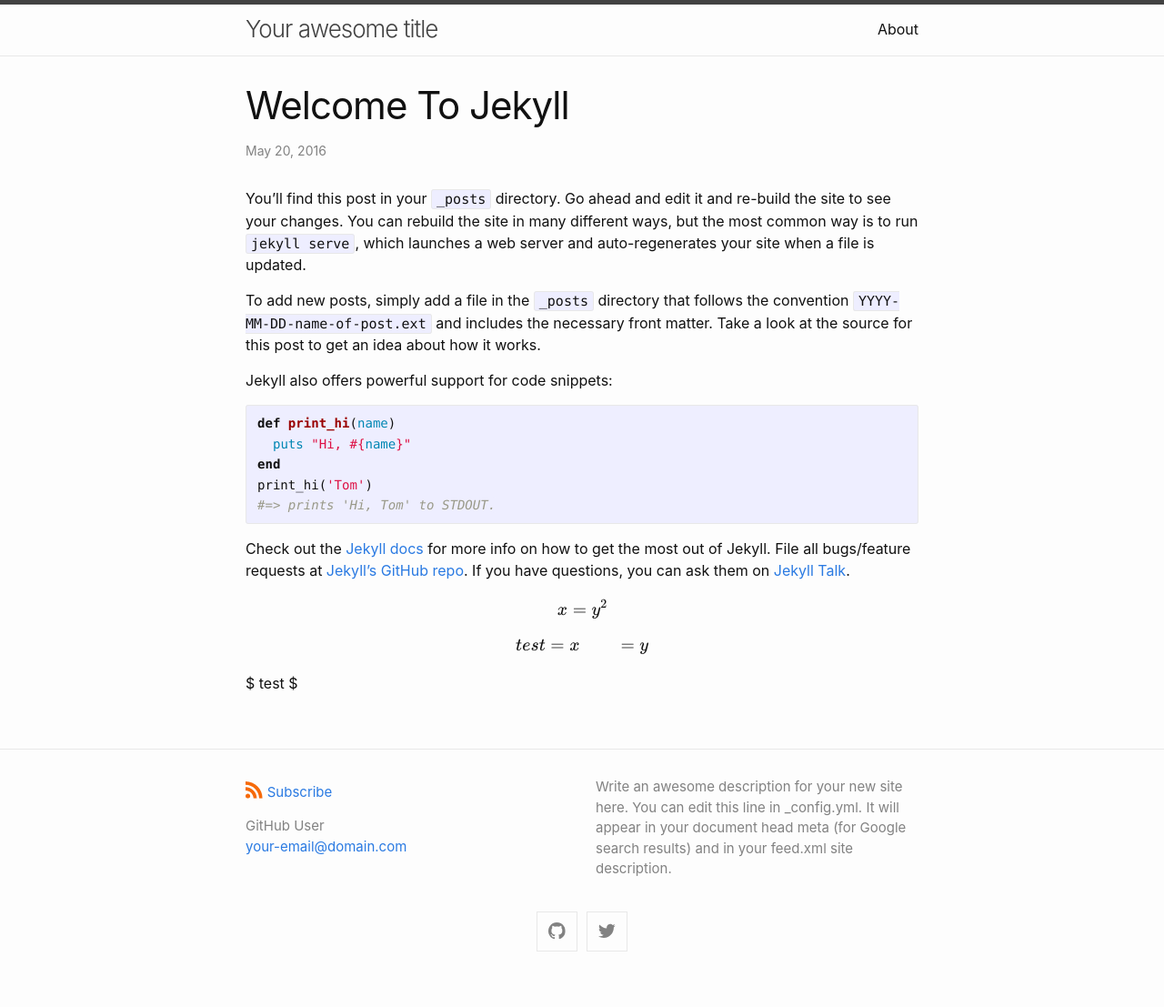
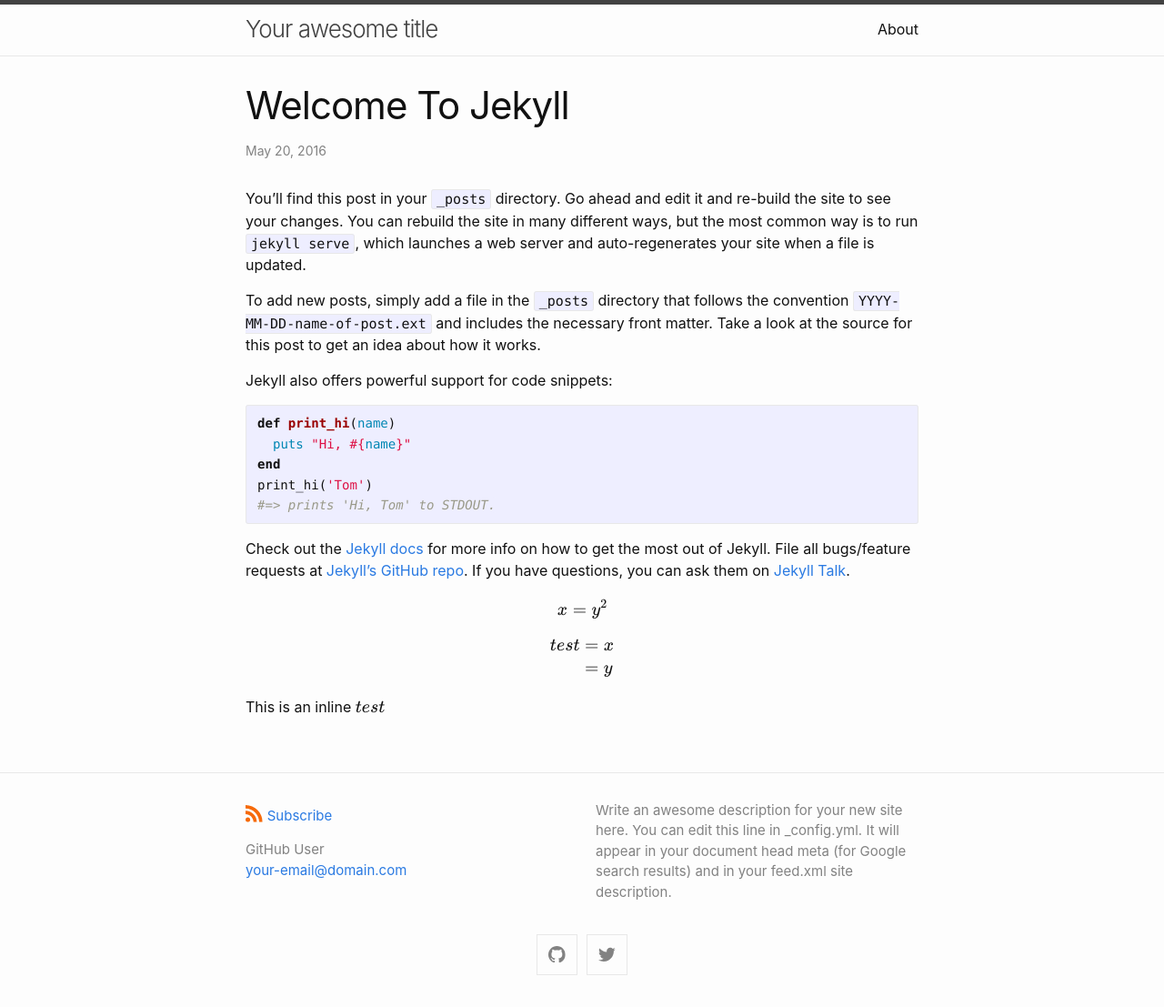
Before and after one commit to MariaChrysafis/MariaChrysafis.github.io, a Jekyll site: the page built from _posts/2016-05-20-welcome-to-jekyll.md, in a window 1280 px wide. Shown: the whole page at 91% size. Built offline with Jekyll 4.4.1, drawn with Linux system fonts in a browser that asks for light colours; formulas are drawn with MathJax 3; before the commit the page ends 1081 px from its top, so only the background shows below that; part of the change alters nothing that is shown.

Commit message:
better latex
better latex

```diff
--- a/_layouts/default.html
+++ b/_layouts/default.html
@@ -19,4 +19,20 @@
 
 </html>
 
-<script type="text/javascript" src="http://cdn.mathjax.org/mathjax/latest/MathJax.js?config=TeX-AMS-MML_HTMLorMML"></script>
+<script type="text/x-mathjax-config">
+  MathJax.Hub.Config({
+    jax: ["input/TeX","input/MathML","output/SVG", "output/CommonHTML"],
+extensions: ["tex2jax.js","mml2jax.js","MathMenu.js","MathZoom.js", "CHTML-preview.js"],
+TeX: {
+  extensions: ["AMSmath.js","AMSsymbols.js","noErrors.js","noUndefined.js"]
+},
+  tex2jax: {
+      inlineMath: [ ['$','$'], ["\\(","\\)"] ],
+      displayMath: [ ['$$','$$'], ["\\[","\\]"] ],
+      processEscapes: true,
+      processEnvironments: true
+    },
+    "HTML-CSS": { availableFonts: ["TeX"] }
+  });
+</script>
+<script type="text/javascript" src="https://cdn.mathjax.org/mathjax/latest/MathJax.js?config=TeX-AMS_HTML-full"></script>
--- a/_posts/2016-05-20-welcome-to-jekyll.md
+++ b/_posts/2016-05-20-welcome-to-jekyll.md
@@ -24,7 +24,7 @@ Check out the [Jekyll docs][jekyll-docs] for more info on how to get the most ou
 $$ x = y^2 $$
 
 \begin{align}
-test &= x &= y
+test &= x \newline &= y
 \end{align}
 
-$ test $
+This is an inline $ test $
```
Also changed, not shown: 9 other files.
